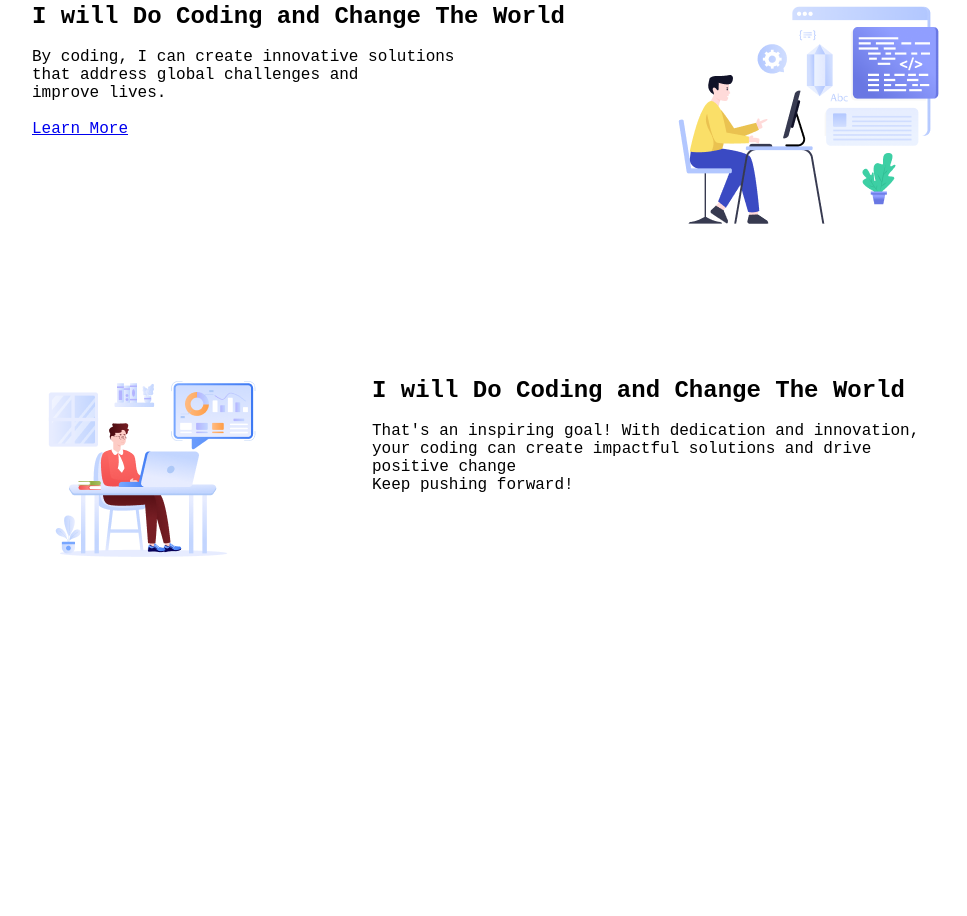
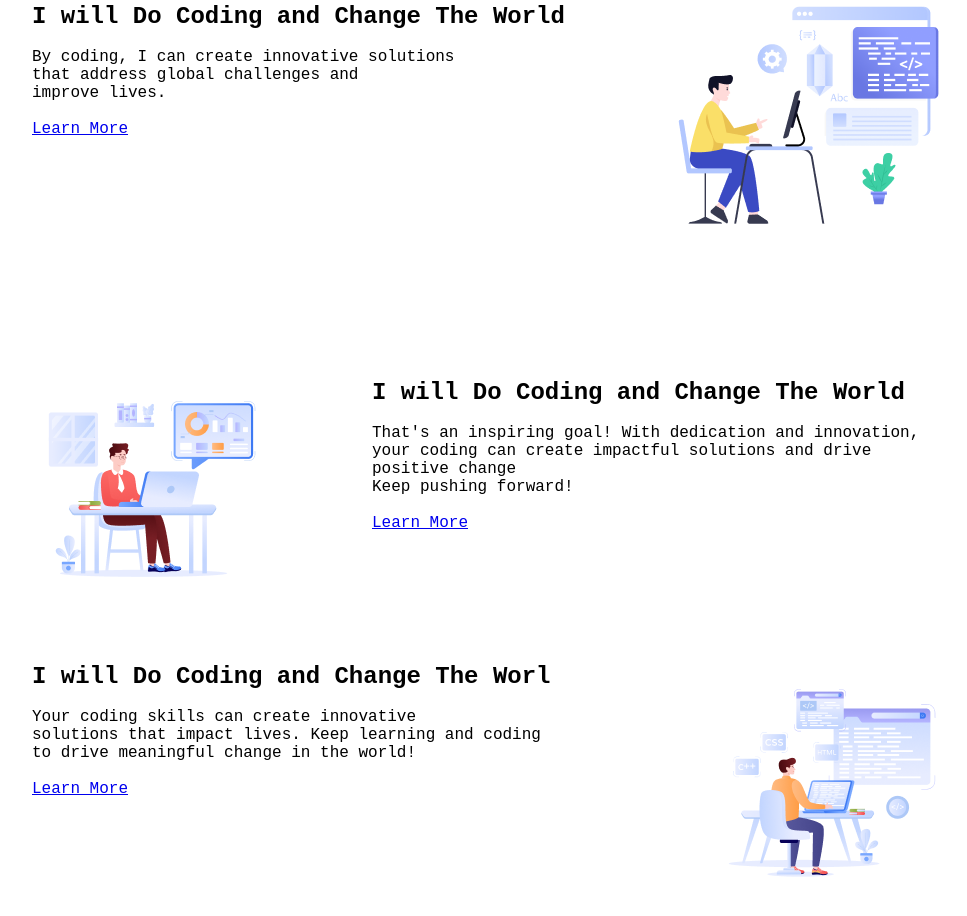
Before and after one commit to Rafi-ahmed7/assignment-01, a plain HTML site: page index.html in a window 1280 px wide. Shown: the part 992-1908 px from the top of the page, without its empty margins (148-1115 px from the left). Before the commit the page ends 1615 px from the top, so only its background shows below. Drawn offline with Linux system fonts and the light colour scheme; a web font is replaced by a local one.

Commit message:
add  new code and updated code

```diff
--- a/index.html
+++ b/index.html
@@ -29,7 +29,7 @@
             <h2 class="title">"In the near future, I hope to become a  &nbsp; &nbsp; &nbsp; &nbsp; &nbsp; &nbsp; &nbsp;  &nbsp; &nbsp;   Developer."</h2>
             <br>
             <br>
-            <p class="content">Lorem Ipsum is simply dummy text of the printing and typesetting industry. Lorem Ipsum has been the industry's standard dummy text.</p>
+            <p class="content">In the near future, I hope to become a proficient Developer. With hard work and dedication, I will create impactful software solutions.</p>
             <br> <br>
             <div class="button">
               <a href="#" class="contact-button">Contact Me</a>
@@ -66,8 +66,22 @@
             <div class="content-3">
               <h4 class="end">I will Do Coding and Change The World</h4> <br>
               <p>That's an inspiring goal! With dedication and innovation, <br>  your coding can create impactful solutions and drive positive change <br> Keep pushing forward!</p>
+              <br>
+              <a href="#" class="btn-primary">Learn More</a>
             </div>
 
+    </section>
+    <section class="part-3">
+       <div class="content-4">
+        <h4 class="end">I will Do Coding and
+          Change The Worl</h4> <br>
+          <p>Your coding skills can create innovative <br>  solutions that impact lives. Keep  learning and coding <br> to drive meaningful change in the world!</p>
+          <br>
+          <a href="#" class="btn-primary">Learn More</a>
+       </div>
+       <div class="web-pic-3">
+        <img src="assets/Group 4.png" alt="">
+       </div>
     </section>
 
 
--- a/styles/style.css
+++ b/styles/style.css
@@ -124,7 +124,7 @@ header h1 {
   margin-right: 160px;
   padding-left: 20px;
   padding-right: 20px;
-  margin-bottom:30px ;
+  margin-bottom:50px ;
 
 
 }
@@ -137,7 +137,7 @@ header h1 {
   margin-right: 160px;
   padding-left: 20px;
   padding-right: 20px;
-  margin-bottom:30px ;
+  margin-bottom:50px ;
 }
 .content-3{
    margin-left: 100px;
@@ -147,3 +147,12 @@ header h1 {
 .web-pic-2{
   margin-top: 70px;
 }
+.part-3{
+  display: flex;
+  justify-content: space-between;
+  margin-left: 160px;
+  margin-right: 160px;
+  padding-left: 20px;
+  padding-right: 20px;
+  margin-bottom:50px ;
+}
```
